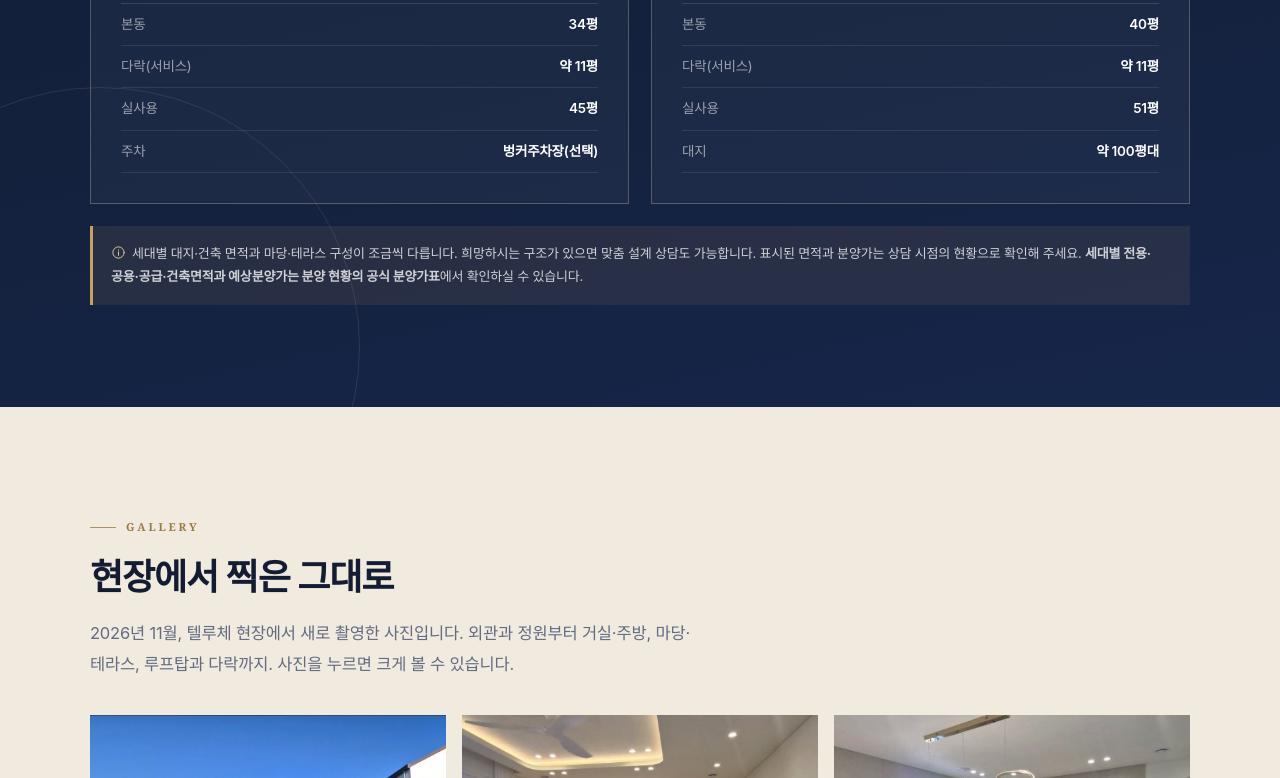
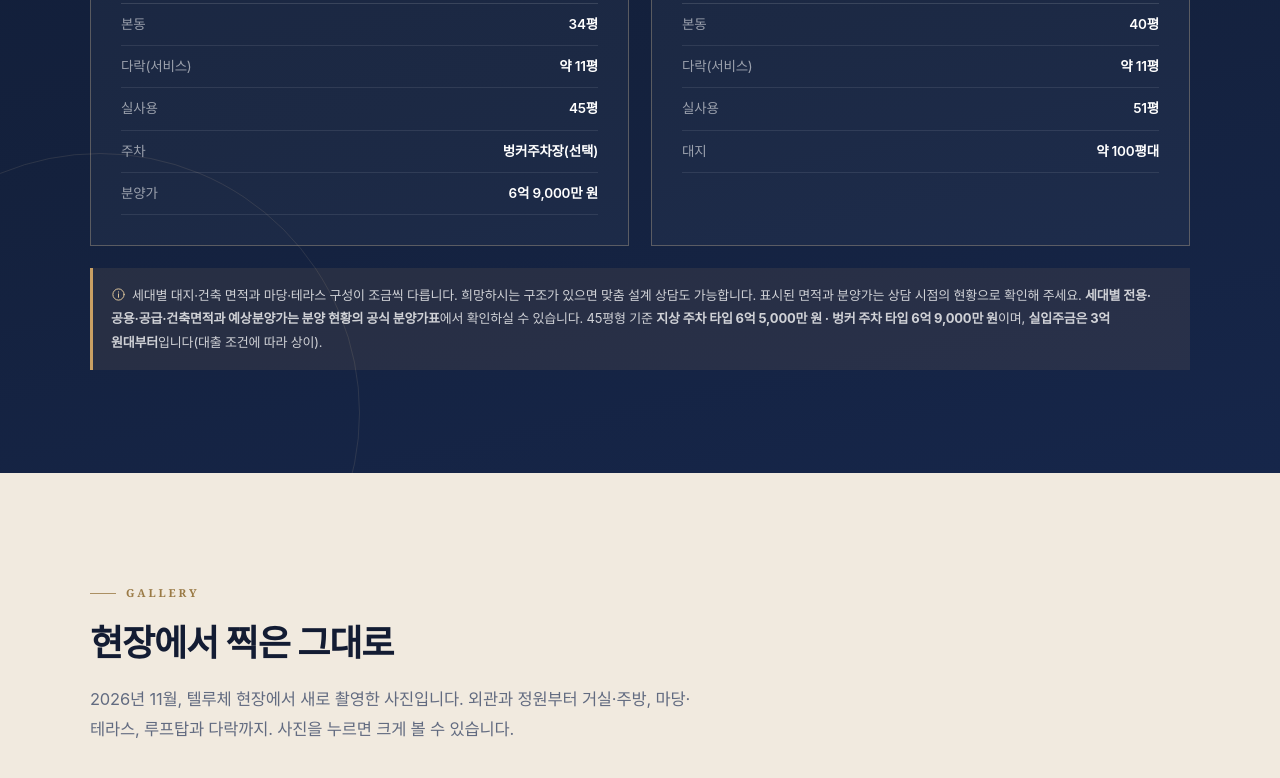
Before and after one commit to townhouseteluce-dotcom/housering-site, a plain HTML site: page teluce/index.html in a window 1280 px wide. Shown: the part 4499-5277 px from the top of the page. Drawn offline with Linux system fonts and the light colour scheme.

Commit message:
가격 기준 명시 — 지상 주차 타입 6억 5,000만 원 · 벙커 주차 타입 6억 9,000만 원(45평형), 실입주금 3억 원대

```diff
--- a/teluce/index.html
+++ b/teluce/index.html
@@ -946,6 +946,7 @@ button.price-figure:hover img{transform:scale(1.015)}
           <div><span class="k">다락(서비스)</span><span class="v">약 11평</span></div>
           <div><span class="k">실사용</span><span class="v">45평</span></div>
           <div><span class="k">주차</span><span class="v">벙커주차장(선택)</span></div>
+          <div><span class="k">분양가</span><span class="v">6억 9,000만 원</span></div>
         </div>
       </article>
       <article class="type-card" data-reveal>
@@ -960,7 +961,7 @@ button.price-figure:hover img{transform:scale(1.015)}
         </div>
       </article>
     </div>
-    <p class="type-note" data-reveal><svg aria-hidden="true"><use href="#i-info"/></svg>세대별 대지·건축 면적과 마당·테라스 구성이 조금씩 다릅니다. 희망하시는 구조가 있으면 맞춤 설계 상담도 가능합니다. 표시된 면적과 분양가는 상담 시점의 현황으로 확인해 주세요. <b>세대별 전용·공용·공급·건축면적과 예상분양가는 분양 현황의 공식 분양가표</b>에서 확인하실 수 있습니다.</p>
+    <p class="type-note" data-reveal><svg aria-hidden="true"><use href="#i-info"/></svg>세대별 대지·건축 면적과 마당·테라스 구성이 조금씩 다릅니다. 희망하시는 구조가 있으면 맞춤 설계 상담도 가능합니다. 표시된 면적과 분양가는 상담 시점의 현황으로 확인해 주세요. <b>세대별 전용·공용·공급·건축면적과 예상분양가는 분양 현황의 공식 분양가표</b>에서 확인하실 수 있습니다. 45평형 기준 <b>지상 주차 타입 6억 5,000만 원 · 벙커 주차 타입 6억 9,000만 원</b>이며, <b>실입주금은 3억 원대부터</b>입니다(대출 조건에 따라 상이).</p>
   </div>
 </section>
 
@@ -1115,14 +1116,14 @@ button.price-figure:hover img{transform:scale(1.015)}
         <div>
           <span class="eyebrow on-light">Official price</span>
           <h3>공식 분양가표 — 17세대 전체</h3>
-          <p>텔루체타운하우스 분양사무실 공식 분양가표입니다. 예상분양가 <b>6억 5천만 원 ~ 7억 4천만 원</b>, <b>상기 분양가는 정찰제</b>로 운영됩니다.</p>
+          <p>텔루체타운하우스 분양사무실 공식 분양가표입니다. 예상분양가 <b>6억 5천만 원 ~ 7억 4천만 원</b>, <b>상기 분양가는 정찰제</b>로 운영됩니다. 45평형은 주차 방식에 따라 <b>지상 주차 타입 6억 5,000만 원 · 벙커 주차 타입 6억 9,000만 원</b>입니다.</p>
         </div>
       </div>
       <div class="price-sum">
         <div class="ps-item">
           <span>분양가</span>
           <b>6억 5천만 원 ~ 7억 4천만 원</b>
-          <small>세대별 예상분양가 · 상기 분양가는 정찰제</small>
+          <small>지상 주차 6억 5,000만 원 · 벙커 주차 6억 9,000만 원 · 세대별 정찰제</small>
         </div>
         <div class="ps-item is-key">
           <span>실입주금</span>
```
Also changed, not shown: 1 other file.
